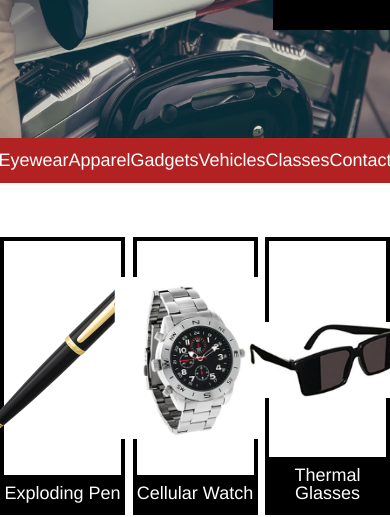
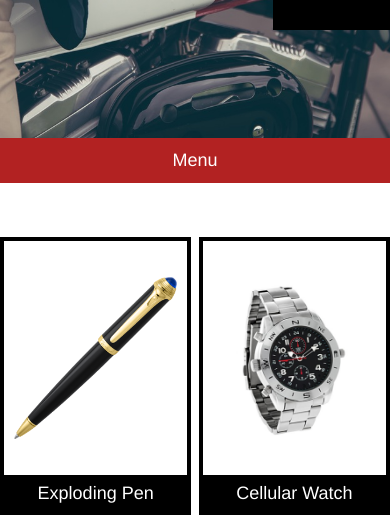
Before and after one commit to missasch/SecretAgentSupply, a plain HTML site: page index.html in a window 390 px wide. Shown: the part 354-871 px from the top of the page. Drawn offline with Linux system fonts and the light colour scheme.

Commit message:
Finished 1024px media query

```diff
--- a/index.html
+++ b/index.html
@@ -28,12 +28,13 @@
     <!--Nav Section-->
     <nav>
       <ul>
-        <li>Eyewear</li>
-        <li>Apparel</li>
-        <li>Gadgets</li>
-        <li>Vehicles</li>
-        <li>Classes</li>
-        <li>Contact</li>
+        <li class="Menu1">Eyewear</li>
+        <li class="Menu1">Apparel</li>
+        <li class="Menu1">Gadgets</li>
+        <li class="Menu1">Vehicles</li>
+        <li class="Menu1">Classes</li>
+        <li class="Menu1">Contact</li>
+        <li class="Menu2">Menu</li>
       </ul>
     </nav>
 
@@ -48,7 +49,7 @@
           <img src="./resources/images/watch.png" alt="Cellular Watch">
           <h2>Cellular Watch</h2>
         </div>
-        <div class="Item">
+        <div class="Item" id="Item2">
           <img class="Sunglasses" src="./resources/images/glasses.png" alt="Thermal Glasses">
           <h2>Thermal Glasses</h2>
         </div>
--- a/resources/css/style.css
+++ b/resources/css/style.css
@@ -79,6 +79,9 @@ nav ul {
   justify-content: space-between;
   padding-top: 0.75rem;
   padding-bottom: 0.75rem;
+}
+.Menu2 {
+  display: none;
 }
 /*Catalog Section*/
 .Catalog {
@@ -164,3 +167,26 @@ footer {
   width: 960px;
   text-align: left;
 }
+/*Begin Media Queries*/
+/*The directions for the project state that the 1024 query will have modified text sized, but it wasn't in the redline so I didn't adust them*/
+@media only screen and (max-width: 1024px) {
+    .Menu1 {
+      display: none;
+    }
+    nav ul {
+      display: flex;
+      justify-content: center;
+    }
+    .Menu2 {
+      display: flex;
+    }
+    #Item2 {
+      display: none;
+    }
+    .Item {
+      width: 47%;
+    }
+    .Loction {
+      width: 35%;
+    }
+}
```
